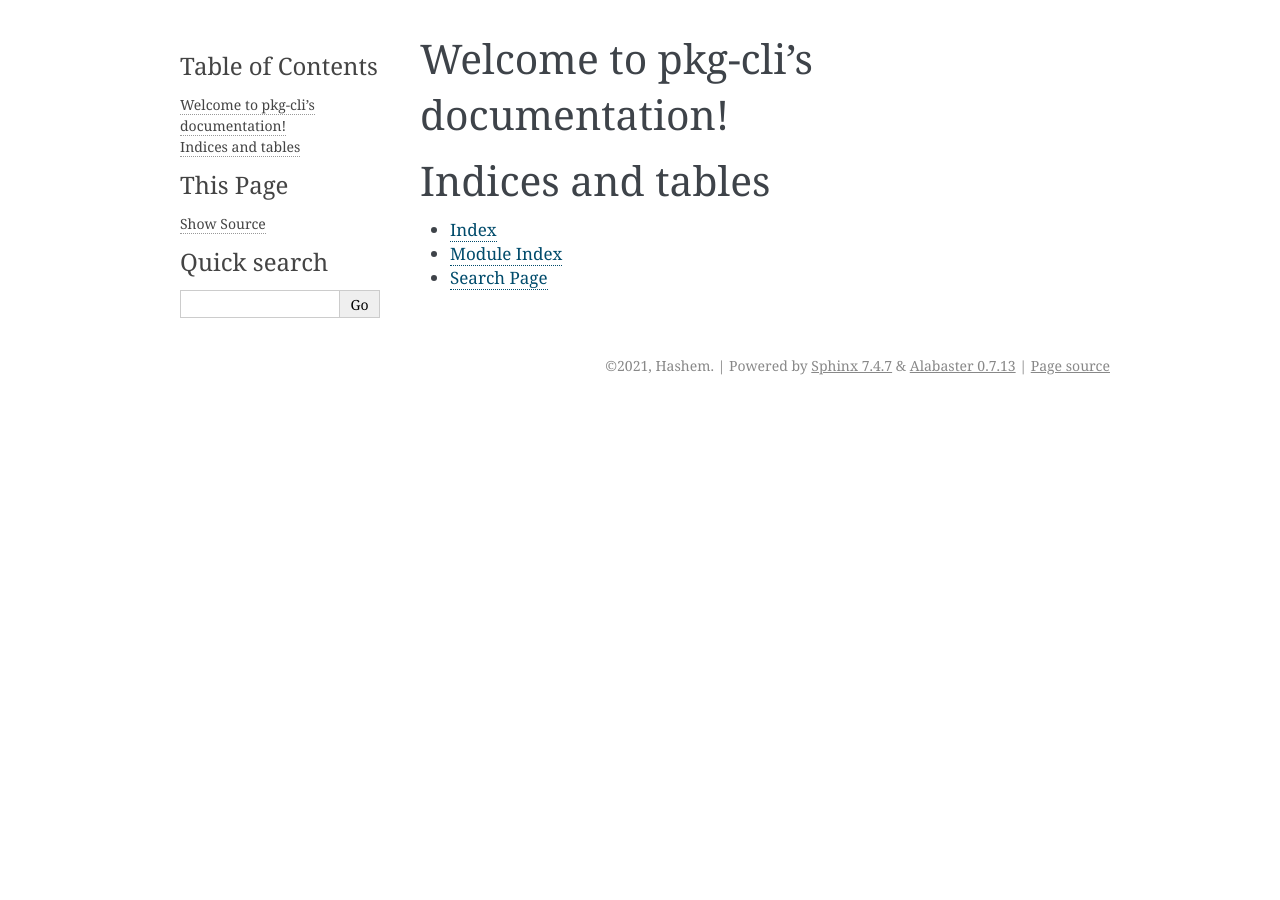
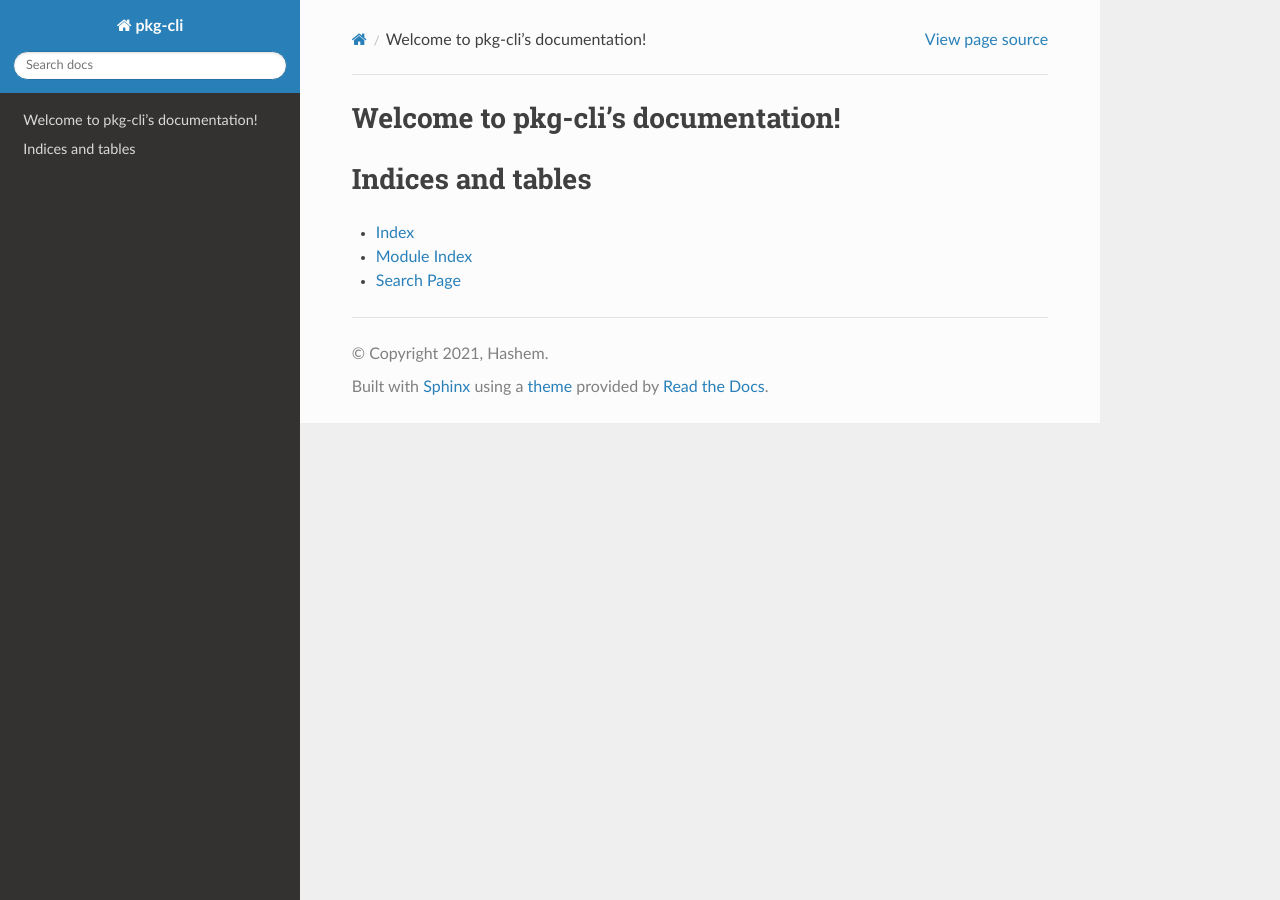
Before and after one commit to hashem-nowruzi/pkg-cli, a Sphinx documentation site: the page built from docs/index.rst, in a window 1280 px wide. Built offline with Sphinx 7.4.7 and the Read the Docs theme 2.0.0, drawn with Linux system fonts in a browser that asks for light colours.

Commit message:
docs: Use 'Read the Docs' theme

```diff
--- a/docs/conf.py
+++ b/docs/conf.py
@@ -48,7 +48,7 @@ exclude_patterns = ['_build', 'Thumbs.db', '.DS_Store']
 # The theme to use for HTML and HTML Help pages.  See the documentation for
 # a list of builtin themes.
 #
-html_theme = 'alabaster'
+html_theme = 'sphinx_rtd_theme'
 
 # Add any paths that contain custom static files (such as style sheets) here,
 # relative to this directory. They are copied after the builtin static files,
--- a/docs/requirements.txt
+++ b/docs/requirements.txt
@@ -1,2 +1,3 @@
 Sphinx==4.2.0
 myst-parser==0.15.2
+sphinx-rtd-theme==1.0.0
```
